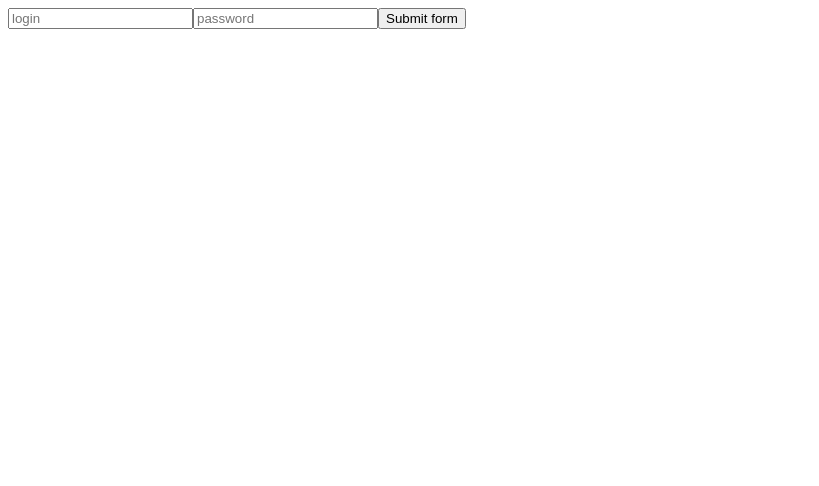
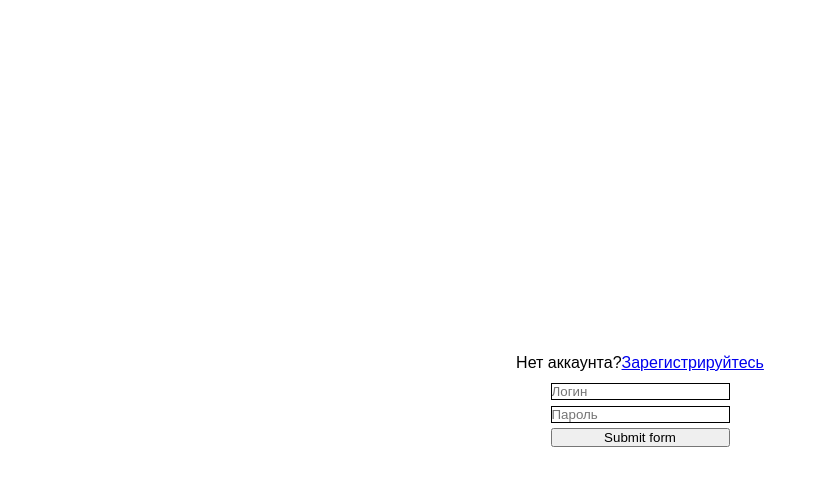
Before and after one commit to Vsevolod021/messenger-typescript, a React (Vite) app in the folder client/: page /auth in a window 1280 px wide. Shown: the top 486 px of the page, without its empty margins (0-819 px from the left). Built offline with nearby package versions, Linux system fonts and the light colour scheme.

Commit message:
added reg and auth forms and sass

```diff
--- a/client/package.json
+++ b/client/package.json
@@ -13,7 +13,8 @@
     "@types/react-router-dom": "^5.3.3",
     "react": "^19.0.0",
     "react-dom": "^19.0.0",
-    "react-router-dom": "^7.5.1"
+    "react-router-dom": "^7.5.1",
+    "sass": "^1.86.3"
   },
   "devDependencies": {
     "@eslint/js": "^9.22.0",
--- a/client/src/App.tsx
+++ b/client/src/App.tsx
@@ -1,5 +1,7 @@
 import { RouterProvider } from 'react-router-dom';
 import { router } from './router';
+
+import '@/assets/sass/index.sass';
 
 function App() {
   return (
--- a/client/src/Pages/Auth.tsx
+++ /dev/null
@@ -1,51 +0,0 @@
-import authService from '@/services/auth.service';
-import { useNavigate } from 'react-router-dom';
-import { useState } from 'react';
-
-const Page = () => {
-  const navigate = useNavigate();
-
-  const [form, setForm] = useState<{ login: string; password: string }>({
-    login: '',
-    password: ''
-  });
-
-  const onChange = (event: React.ChangeEvent<HTMLInputElement>) => {
-    const { name, value } = event.target;
-
-    setForm({ ...form, [name]: value });
-  };
-
-  const onSubmit = (event: React.ChangeEvent<HTMLFormElement>) => {
-    event.preventDefault();
-
-    authService
-      .logIn(form)
-      .then(() => navigate('/main'))
-      .catch((e) => alert(e));
-  };
-
-  return (
-    <div className="auth-page">
-      <form onSubmit={onSubmit}>
-        <input
-          value={form.login}
-          onChange={onChange}
-          placeholder="login"
-          type="text"
-          name="login"
-        />
-        <input
-          value={form.password}
-          onChange={onChange}
-          placeholder="password"
-          type="password"
-          name="password"
-        />
-        <button type="submit">Submit form</button>
-      </form>
-    </div>
-  );
-};
-
-export default Page;
--- /dev/null
+++ b/client/src/Pages/Auth/Authorization.tsx
@@ -0,0 +1,78 @@
+import { useNavigate, Link } from 'react-router-dom';
+import authService from '@/services/auth.service';
+import { useState } from 'react';
+
+import Input from '@/components/Input/Input';
+
+type Form = { login: string; password: string };
+
+const initialForm: Form = { login: '', password: '' };
+
+const Authorization = () => {
+  const navigate = useNavigate();
+
+  const [form, setForm] = useState<Form>({ ...initialForm });
+  const [isSubmitted, setIsSubmitted] = useState<boolean>(false);
+
+  const invalidEmpty = (state: string): boolean => {
+    if (!state) {
+      return true;
+    }
+    return false;
+  };
+
+  const onChange = (event: React.ChangeEvent<HTMLInputElement>) => {
+    const { name, value } = event.target;
+
+    setForm({ ...form, [name]: value });
+  };
+
+  const onSubmit = (event: React.ChangeEvent<HTMLFormElement>) => {
+    event.preventDefault();
+
+    setIsSubmitted(true);
+
+    for (const value of Object.values(form)) {
+      if (invalidEmpty(value)) return;
+    }
+
+    authService
+      .logIn(form)
+      .then(() => navigate('/main'))
+      .catch((e) => alert(e))
+      .finally(() => setIsSubmitted(true));
+  };
+
+  return (
+    <div className="auth-page">
+      <div>
+        <span>Нет аккаунта?</span>
+        <Link to="/auth/registration">Зарегистрируйтесь</Link>
+      </div>
+
+      <form onSubmit={onSubmit}>
+        <Input
+          value={form.login}
+          onChange={onChange}
+          error={isSubmitted && invalidEmpty(form.login)}
+          errorMessage="обязательное поле"
+          placeholder="Логин"
+          type="text"
+          name="login"
+        />
+        <Input
+          value={form.password}
+          onChange={onChange}
+          error={isSubmitted && invalidEmpty(form.password)}
+          errorMessage="обязательное поле"
+          placeholder="Пароль"
+          type="password"
+          name="password"
+        />
+        <button type="submit">Submit form</button>
+      </form>
+    </div>
+  );
+};
+
+export default Authorization;
--- /dev/null
+++ b/client/src/Pages/Auth/Registration.tsx
@@ -0,0 +1,123 @@
+import { useNavigate, Link } from 'react-router-dom';
+import authService from '@/services/auth.service';
+import { useState } from 'react';
+
+import Input from '@/components/Input/Input';
+
+type Form = {
+  login: string;
+  password: string;
+  passwordRepeat: string;
+  name: string;
+  surname: string;
+};
+
+const initialForm: Form = { login: '', password: '', passwordRepeat: '', name: '', surname: '' };
+
+const Authorization = () => {
+  const navigate = useNavigate();
+
+  const [form, setForm] = useState<Form>({ ...initialForm });
+  const [isSubmitted, setIsSubmitted] = useState<boolean>(false);
+
+  const invalidEmpty = (state: string): boolean => {
+    if (!state) {
+      return true;
+    }
+    return false;
+  };
+
+  const passwordsNotMatched = (): boolean => {
+    if (form.password !== form.passwordRepeat) {
+      return true;
+    }
+    return false;
+  };
+
+  const onChange = (event: React.ChangeEvent<HTMLInputElement>) => {
+    const { name, value } = event.target;
+
+    setForm({ ...form, [name]: value });
+  };
+
+  const onSubmit = (event: React.ChangeEvent<HTMLFormElement>) => {
+    event.preventDefault();
+
+    setIsSubmitted(true);
+
+    for (const value of Object.values(form)) {
+      if (invalidEmpty(value) || passwordsNotMatched()) return;
+    }
+
+    authService
+      .signUp(form)
+      .then(() => navigate('/main'))
+      .catch((e) => alert(e))
+      .finally(() => setIsSubmitted(true));
+  };
+
+  const passwordRepeatErrorMessage = invalidEmpty(form.passwordRepeat)
+    ? 'Обязательное поле'
+    : 'Пароли не совпадают';
+
+  const passwordRepeatError =
+    isSubmitted && (invalidEmpty(form.passwordRepeat) || passwordsNotMatched());
+
+  return (
+    <div className="auth-page">
+      <div>
+        <span>Уже зарегистрированы?</span>
+        <Link to="/auth">Войдите</Link>
+      </div>
+
+      <form onSubmit={onSubmit}>
+        <Input
+          value={form.name}
+          onChange={onChange}
+          error={isSubmitted && invalidEmpty(form.name)}
+          errorMessage="обязательное поле"
+          placeholder="Имя"
+          type="text"
+          name="name"
+        />
+        <Input
+          value={form.surname}
+          onChange={onChange}
+          placeholder="Фамилия"
+          type="text"
+          name="surname"
+        />
+        <Input
+          value={form.login}
+          onChange={onChange}
+          error={isSubmitted && invalidEmpty(form.login)}
+          errorMessage="обязательное поле"
+          placeholder="Логин"
+          type="text"
+          name="login"
+        />
+        <Input
+          value={form.password}
+          onChange={onChange}
+          error={isSubmitted && invalidEmpty(form.password)}
+          errorMessage="обязательное поле"
+          placeholder="Пароль"
+          type="password"
+          name="password"
+        />
+        <Input
+          value={form.passwordRepeat}
+          onChange={onChange}
+          error={passwordRepeatError}
+          errorMessage={passwordRepeatErrorMessage}
+          placeholder="Повторите пароль"
+          type="password"
+          name="passwordRepeat"
+        />
+        <button type="submit">Submit form</button>
+      </form>
+    </div>
+  );
+};
+
+export default Authorization;
--- /dev/null
+++ b/client/src/assets/sass/index.sass
@@ -0,0 +1,22 @@
+*
+  box-sizing: border-box
+  font-family: Arial, Helvetica, sans-serif
+  margin: 0
+  padding: 0
+
+#app
+  width: 100vw
+  height: 100vh
+  overflow: auto
+
+.auth-page
+  height: 100%
+  display: flex
+  align-items: center
+  justify-content: center
+  flex-direction: column
+  gap: 10px
+  form
+    display: flex
+    flex-direction: column
+    gap: 5px
--- /dev/null
+++ b/client/src/components/Input/Input.tsx
@@ -0,0 +1,21 @@
+import { JSX } from 'react';
+
+type IProps = {
+  className?: string;
+  error?: boolean;
+  errorMessage?: string;
+} & JSX.IntrinsicElements['input'];
+
+import './input.sass';
+
+const Input = ({ className = '', error = false, errorMessage = '', ...rest }: IProps) => {
+  return (
+    <div className={`input ${className}`}>
+      <input className="input__input" data-error={error} {...rest} />
+
+      <p className="input__error">{errorMessage}</p>
+    </div>
+  );
+};
+
+export default Input;
--- /dev/null
+++ b/client/src/components/Input/input.sass
@@ -0,0 +1,12 @@
+.input
+  &__input
+    outline: none
+    border: 1px solid black
+    &[data-error="true"]
+      border: 1px solid red
+  &__error
+    display: none
+
+  &__input[data-error="true"] + &__error
+    display: block
+    color: red
--- a/client/src/config.ts
+++ b/client/src/config.ts
@@ -1,5 +1,6 @@
 // const origin = location.origin;
 
-// export const apiEndpoint = origin.replace('8080', '3000');
+// export const apiEndpoint = origin.replace('5137', '9000');
 
-export const apiEndpoint = 'http://192.168.1.188:9000';
+// export const apiEndpoint = 'http://192.168.1.188:9000';
+export const apiEndpoint = 'http://localhost:9000';
--- a/client/src/router/auth.tsx
+++ b/client/src/router/auth.tsx
@@ -1,13 +1,18 @@
 import { lazy } from 'react';
 
-const Auth = lazy(() => import('@/Pages/Auth'));
+const Authorization = lazy(() => import('@/Pages/Auth/Authorization'));
+const Registration = lazy(() => import('@/Pages/Auth/Registration'));
 
 export default {
   path: 'auth',
   children: [
     {
-      index: true,
-      element: <Auth />
+      element: <Authorization />,
+      index: true
+    },
+    {
+      path: 'registration',
+      element: <Registration />
     }
   ]
 };
```
Also changed, not shown: 1 other file (tests, documents, lock files or other folders).
